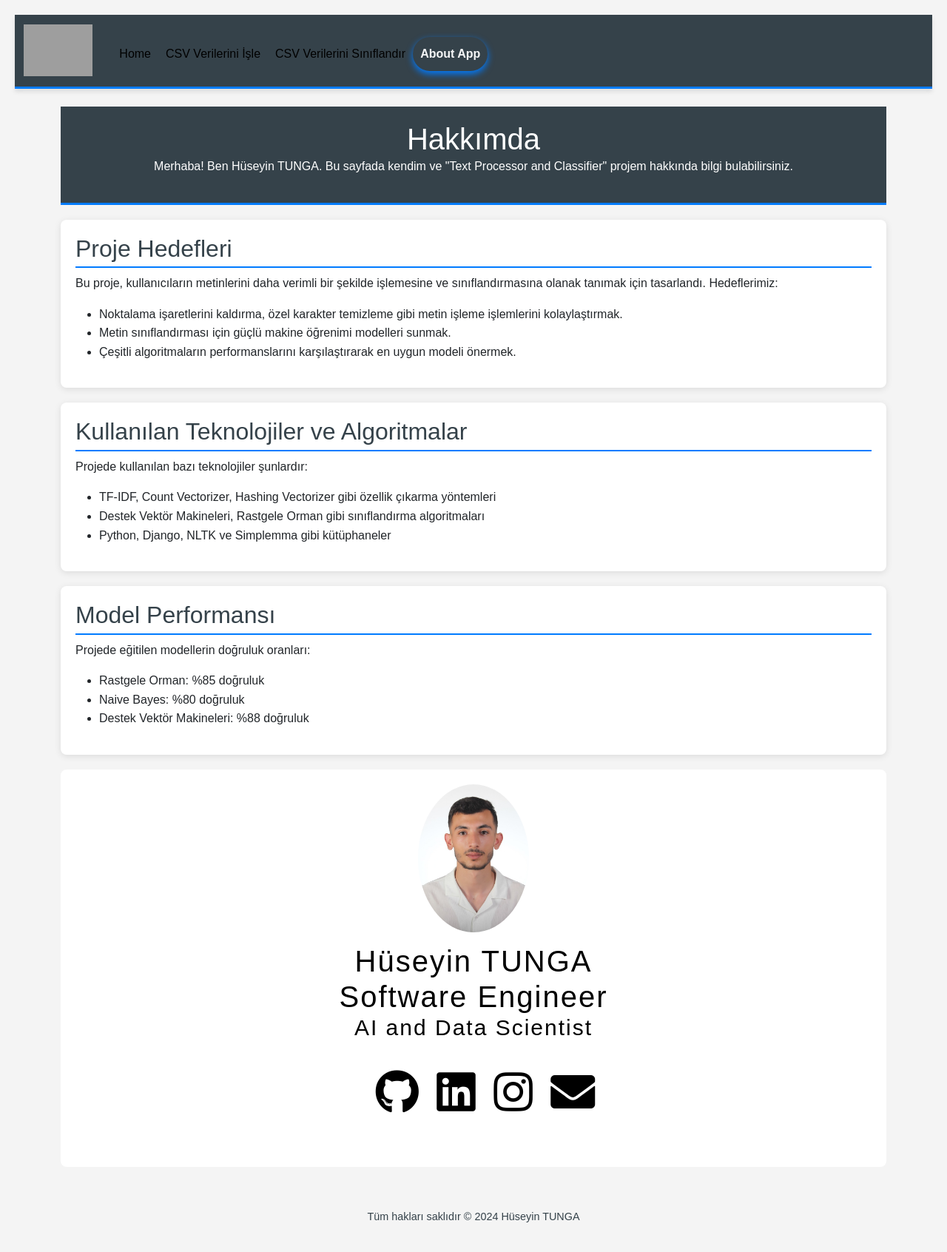
After one commit to HUSEYINTUNGA/TextProcessorAndClassifierProject, a Django app: page /about/ in a window 1280 px wide. The commit adds this page. Shown: the whole page at 74% size. Run offline with Django 5.2, Linux system fonts and the light colour scheme; some libraries are stand-ins or nearby versions; grey boxes are pictures that could not be loaded.

```diff
--- /dev/null
+++ b/TextProcessorAndClassifierApp/static/css/aboutme.css
@@ -0,0 +1,144 @@
+body {
+    font-family: Arial, sans-serif;
+    line-height: 1.6;
+    margin: 0;
+    padding: 20px;
+    background-color: #f4f4f4;
+}
+
+header {
+    display: flex;
+    align-items: center;
+    padding: 20px 0;
+    background: #35424a;
+    color: #ffffff;
+    border-bottom: 3px solid #007bff;
+}
+
+.header-title {
+    flex-grow: 1;
+    text-align: center;
+}
+
+h1 {
+    margin: 0;
+}
+
+h2 {
+    color: #35424a;
+    border-bottom: 2px solid #007bff;
+    padding-bottom: 5px;
+}
+
+section {
+    margin: 20px 0;
+    padding: 20px;
+    background: #ffffff;
+    border-radius: 8px;
+    box-shadow: 0 2px 10px rgba(0, 0, 0, 0.1);
+    transition: transform 0.2s;
+}
+
+section:hover {
+    transform: translateY(-5px);
+}
+
+footer {
+    text-align: center;
+    margin-top: 20px;
+    font-size: 0.9em;
+    color: #35424a;
+}
+
+.box{
+    padding: 20px;
+    text-align: center;
+    margin: auto;
+    margin-top: 20px;
+    color: #000;
+    background: #ffffff;
+    font-family: sans-serif;
+    margin-bottom: 5%;
+    box-shadow: 0 2 10px rgba(0, 0, 0, 0.1);
+    overflow: hidden;
+    border-radius: 8px;
+}
+
+.box img{
+    width: 150px;
+    height: auto;
+    border-radius: 50%;
+    margin-bottom: 15px;
+}
+
+.box img:hover{
+    transform: scale(0.9);
+}
+
+.box h1{
+    font-size: 40px;
+    font-weight: 200;
+    letter-spacing: 2px;
+    color:rgb(0, 0, 0);
+
+}
+
+.box h3{
+    font-size: 30px;
+    font-weight: 100;
+    letter-spacing: 2px;
+    color:rgb(0, 0, 0);
+
+}
+
+.box ul{
+    color:rgb(0,0,0);
+}
+
+.box ul li {
+    display: inline-block;
+    list-style: none;
+    background: #ffffff;
+    margin: 5px 0;
+    padding: 10px;
+    border-radius: 5px;
+    transition: background 0.3s;
+    color: #000;
+}
+
+.box ul li:hover {
+    background: #35424a;
+    color: #ffffff;
+}
+
+.box ul li a{
+    color: rgb(0,0,0);
+    font-size: 60px;
+    transition: all ease-in-out 250ms;
+}
+
+.box ul li a:hover{
+    color: rgb(255, 255, 255) ;
+}
+
+@media (max-width: 600px) {
+    body {
+        padding: 10px;
+    }
+
+    header {
+        padding: 15px 0;
+    }
+
+    section {
+        padding: 15px;
+    }
+
+    h2 {
+        font-size: 1.5em;
+    }
+
+    .box {
+        padding: 15px;
+    }
+}
--- /dev/null
+++ b/TextProcessorAndClassifierApp/templates/AboutMe.html
@@ -0,0 +1,65 @@
+{% extends 'base.html' %}
+{% load static %}
+
+{% block title %}Hakkımda - Text Processor and Classifier{% endblock %}
+
+{% block extra_css %}
+<link rel="stylesheet" href="{% static 'css/aboutme.css' %}">
+<link rel="stylesheet" href="https://cdnjs.cloudflare.com/ajax/libs/font-awesome/5.14.0/css/all.min.css">
+{% endblock %}
+
+{% block content %}
+<header>
+    <div class="header-title">
+        <h1>Hakkımda</h1>
+        <p>Merhaba! Ben Hüseyin TUNGA. Bu sayfada kendim ve "Text Processor and Classifier" projem hakkında bilgi bulabilirsiniz.</p>
+    </div>
+</header>
+
+<section class="section">
+    <h2>Proje Hedefleri</h2>
+    <p>Bu proje, kullanıcıların metinlerini daha verimli bir şekilde işlemesine ve sınıflandırmasına olanak tanımak için tasarlandı. Hedeflerimiz:</p>
+    <ul>
+        <li>Noktalama işaretlerini kaldırma, özel karakter temizleme gibi metin işleme işlemlerini kolaylaştırmak.</li>
+        <li>Metin sınıflandırması için güçlü makine öğrenimi modelleri sunmak.</li>
+        <li>Çeşitli algoritmaların performanslarını karşılaştırarak en uygun modeli önermek.</li>
+    </ul>
+</section>
+
+<section class="section">
+    <h2>Kullanılan Teknolojiler ve Algoritmalar</h2>
+    <p>Projede kullanılan bazı teknolojiler şunlardır:</p>
+    <ul>
+        <li>TF-IDF, Count Vectorizer, Hashing Vectorizer gibi özellik çıkarma yöntemleri</li>
+        <li>Destek Vektör Makineleri, Rastgele Orman gibi sınıflandırma algoritmaları</li>
+        <li>Python, Django, NLTK ve Simplemma gibi kütüphaneler</li>
+    </ul>
+</section>
+
+<section class="section">
+    <h2>Model Performansı</h2>
+    <p>Projede eğitilen modellerin doğruluk oranları:</p>
+    <ul>
+        <li>Rastgele Orman: %85 doğruluk</li>
+        <li>Naive Bayes: %80 doğruluk</li>
+        <li>Destek Vektör Makineleri: %88 doğruluk</li>
+    </ul>
+</section>
+
+<div class="box">
+    <img src="{% static 'img/HuseyinTUNGA.jpg' %}" alt="Hüseyin TUNGA">
+    <h1>Hüseyin TUNGA</h1>
+    <h1>Software Engineer</h1>
+    <h3>AI and Data Scientist</h3>
+    <ul>
+        <li><a href="https://github.com/HUSEYINTUNGA" target="_blank"><i class="fab fa-github"></i></a></li>
+        <li><a href="https://www.linkedin.com/in/h%C3%BCseyin-tunga-248177252/" target="_blank"><i class="fab fa-linkedin"></i></a></li>
+        <li><a href="https://www.instagram.com/huseyn_tng/" target="_blank"><i class="fab fa-instagram"></i></a></li>
+        <li><a href="mailto:tunga@gmail.com" target="_blank"><i class="fa fa-envelope"></i></a></li>
+    </ul>
+</div>
+
+<footer>
+    <p>Tüm hakları saklıdır &copy; 2024 Hüseyin TUNGA</p>
+</footer>
+{% endblock %}
--- a/TextProcessorAndClassifierApp/templates/upload_csv.html
+++ b/TextProcessorAndClassifierApp/templates/process_csv.html
@@ -130,5 +130,5 @@
 {% endblock %}
 
 {% block extra_js %}
-<script src="{% static 'js/upload_csv.js' %}"></script>
+<script src="{% static 'js/process_csv.js' %}"></script>
 {% endblock %}
```
Also changed, not shown: TextProcessorAndClassifierApp/views/csv_classify.py (+7 -8 lines), TextProcessorAndClassifierApp/views/csv_processing.py (+4 -4 lines), TextProcessorAndClassifierApp/static/img/HuseyinTUNGA.jpg (added), TextProcessorAndClassifierApp/static/img/tunga.jpg (deleted), TextProcessorAndClassifierApp/static/js/process_csv.js (renamed from TextProcessorAndClassifierApp/static/js/upload_csv.js), 1 other file.
